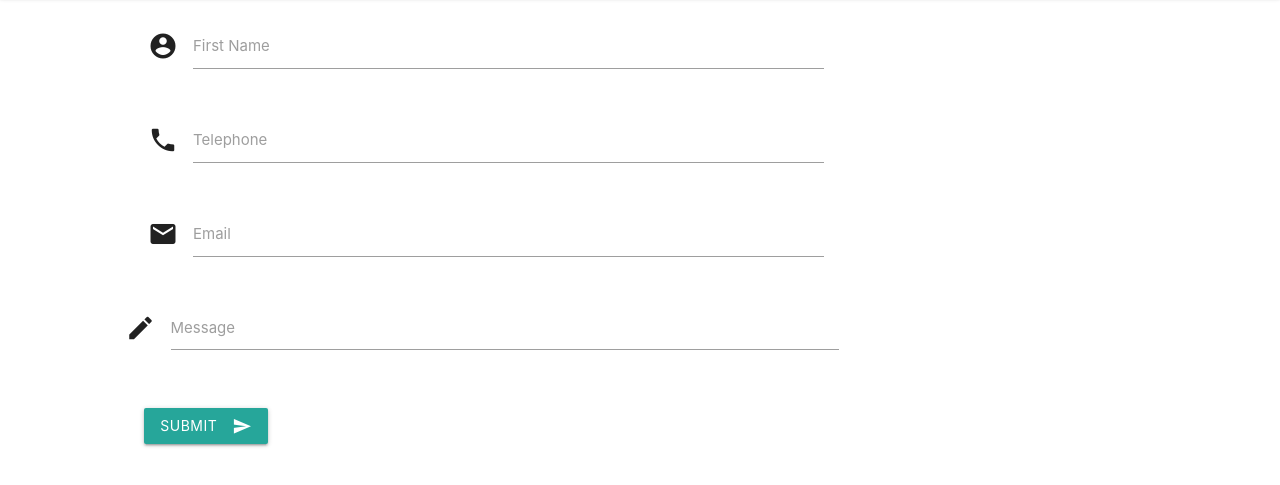
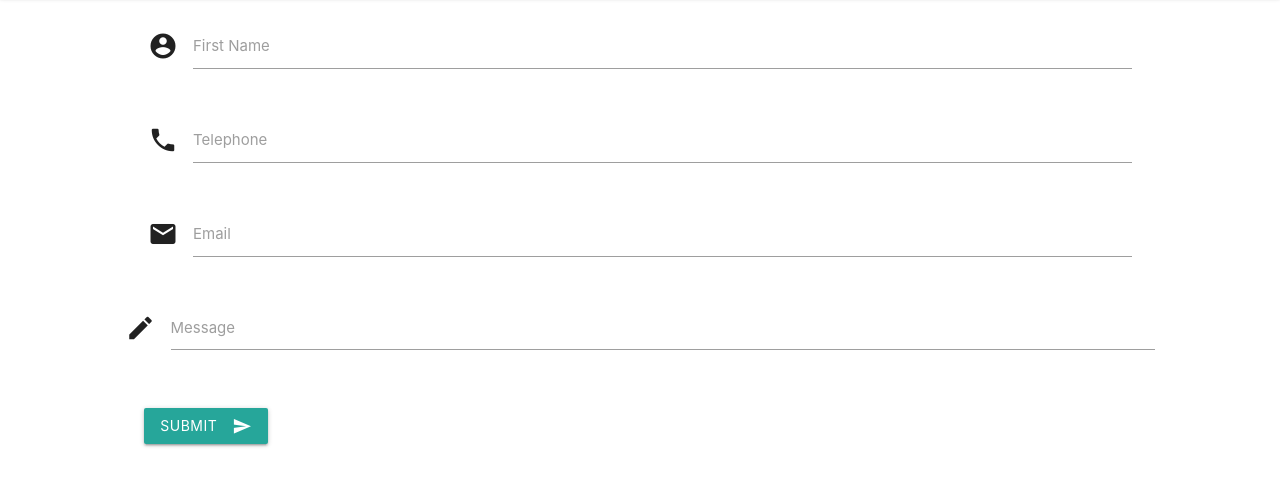
Before and after one commit to mpantoja15/Demonstration-Repo, a plain HTML site: page contact2.html in a window 1280 px wide. Shown: the part 67-552 px from the top of the page. Drawn offline with nearby package versions, Linux system fonts and the light colour scheme.

Commit message:
chnage col s10 to s12

```diff
--- a/contact2.html
+++ b/contact2.html
@@ -26,19 +26,19 @@
 
 <div class="contact-box2">
       <div class="row">
-        <form name="contact2" method="POST" data-netlify="true" class="col s10">
+        <form name="contact2" method="POST" data-netlify="true" class="col s12">
           <div class="row">
-            <div class="input-field col s10">
+            <div class="input-field col s12">
               <i class="material-icons prefix">account_circle</i>
               <input id="icon_prefix" type="text" class="validate">
               <label for="icon_prefix">First Name</label>
             </div>
-            <div class="input-field col s10">
+            <div class="input-field col s12">
               <i class="material-icons prefix">phone</i>
               <input id="icon_telephone" type="tel" class="validate">
               <label for="icon_telephone">Telephone</label>
             </div>
-            <div class="input-field col s10">
+            <div class="input-field col s12">
                 <i class="material-icons prefix">email</i>
                 <input id="icon_email" type="email" class="validate">
                 <label for="icon_email">Email</label>
@@ -46,7 +46,7 @@
             <div class="row">
                 <form class="col s12">
                     <div class="row">
-                        <div class="input-field col s10">
+                        <div class="input-field col s12">
                             <i class="material-icons prefix">mode_edit</i>
                                <textarea id="icon_prefix2"
                                class="materialize-textarea"></textarea>
```
